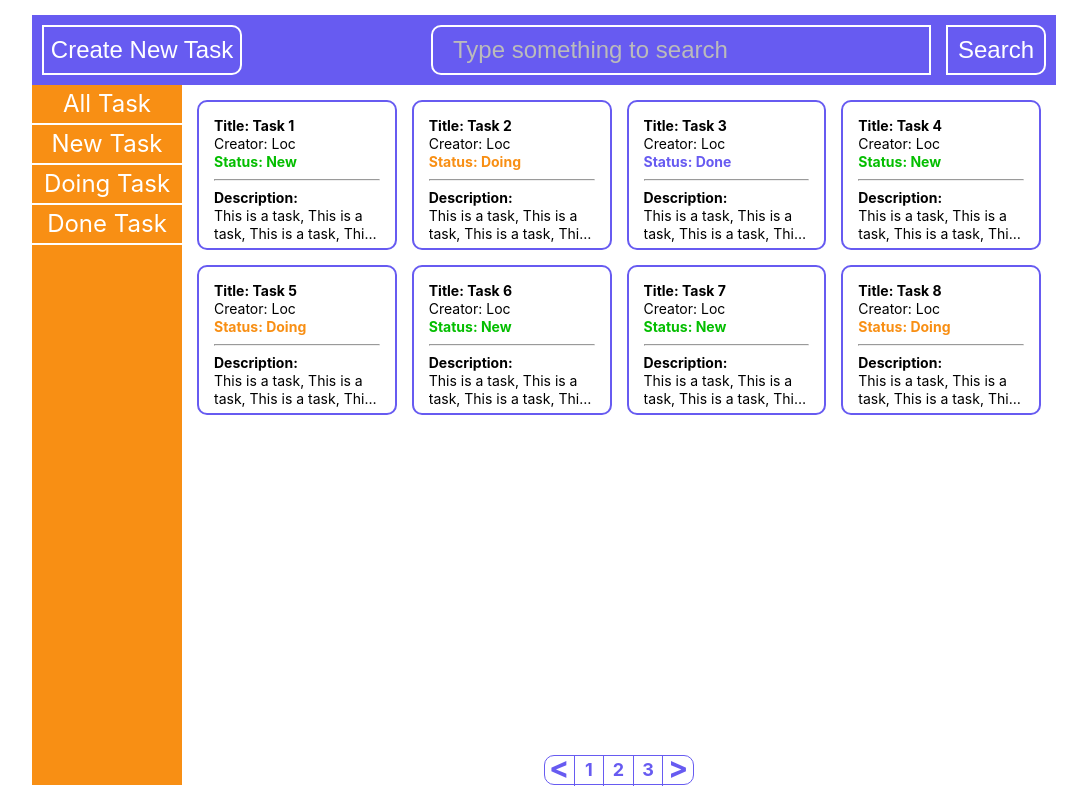
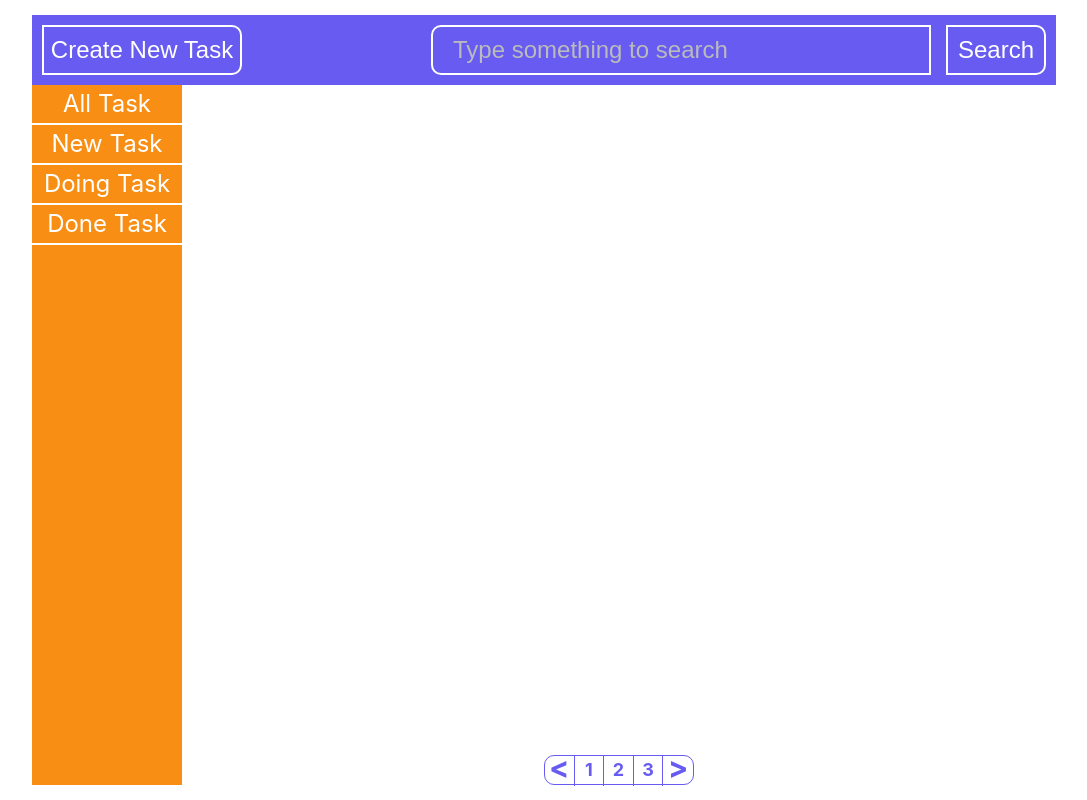
Before and after one commit to hoanglocdn95/todoapp, a React (Create React App) app: page / in a window 1280 px wide. Shown: the whole page, without its empty margins (96-1183 px from the left). Built offline with nearby package versions, Linux system fonts and the light colour scheme.

Commit message:
completed bai 6

```diff
--- a/src/components/Button.js
+++ b/src/components/Button.js
@@ -1,10 +1,14 @@
-const Button = ({ buttonClass, title, style, onClick, type }) => {
+const Button = ({ buttonClass, title, style, onClick, type, disabled }) => {
   return (
     <button
       className={`buttonClass ${buttonClass}`}
-      style={style}
+      style={{
+        ...style,
+        cursor: disabled ? 'not-allowed' : 'pointer',
+      }}
       onClick={onClick}
       type={type}
+      disabled={disabled}
     >
       {title}
     </button>
--- a/src/components/InputText.js
+++ b/src/components/InputText.js
@@ -1,13 +1,20 @@
 const InputText = ({
-  inputClass,
+  inputClass = '',
   label,
   placeholder,
   name,
   value,
   onChange,
+  error = '',
 }) => {
+  const checkInputClass = () => {
+    if (!value) return '';
+    if (value && error) return 'inputText--error';
+    if (value && !error) return 'inputText--valid';
+  };
+
   return (
-    <div className={`inputText ${inputClass}`}>
+    <div className={`inputText ${inputClass} ${checkInputClass()}`}>
       <label htmlFor={name}>{label}</label>
       <input
         name={name}
@@ -15,6 +22,7 @@ const InputText = ({
         value={value}
         onChange={onChange}
       />
+      <p>{error}</p>
     </div>
   );
 };
--- a/src/constants/index.js
+++ b/src/constants/index.js
@@ -8,56 +8,3 @@ export const MODE = {
   SHOW_LIST: 'showList',
   ADD_NEW: 'addNew',
 };
-
-const descriptionData =
-  'This is a task, This is a task, This is a task, This is a task, This is a task.';
-export const todoList = [
-  {
-    title: 'Task 1',
-    creator: 'Loc',
-    status: STATUS.NEW,
-    description: descriptionData,
-  },
-  {
-    title: 'Task 2',
-    creator: 'Loc',
-    status: STATUS.DOING,
-    description: descriptionData,
-  },
-  {
-    title: 'Task 3',
-    creator: 'Loc',
-    status: STATUS.DONE,
-    description: descriptionData,
-  },
-  {
-    title: 'Task 4',
-    creator: 'Loc',
-    status: STATUS.NEW,
-    description: descriptionData,
-  },
-  {
-    title: 'Task 5',
-    creator: 'Loc',
-    status: STATUS.DOING,
-    description: descriptionData,
-  },
-  {
-    title: 'Task 6',
-    creator: 'Loc',
-    status: STATUS.NEW,
-    description: descriptionData,
-  },
-  {
-    title: 'Task 7',
-    creator: 'Loc',
-    status: STATUS.NEW,
-    description: descriptionData,
-  },
-  {
-    title: 'Task 8',
-    creator: 'Loc',
-    status: STATUS.DOING,
-    description: descriptionData,
-  },
-];
--- a/src/layout/Body.js
+++ b/src/layout/Body.js
@@ -1,10 +1,10 @@
 import { useState } from 'react';
 import TodoItem from '../components/TodoItem';
 import AddNewForm from '../shared/AddNewForm';
-import { MODE, STATUS, todoList } from '../constants';
+import { MODE, STATUS } from '../constants';
 
 const Body = ({ mode, handleChangeRenderMode }) => {
-  const [todoItems, setTodoItems] = useState(todoList);
+  const [todoItems, setTodoItems] = useState([]);
 
   const renderTodoItem = () => {
     return todoItems.map((item, index) => (
@@ -18,26 +18,24 @@ const Body = ({ mode, handleChangeRenderMode }) => {
     ));
   };
 
+  const handleSubmit = (e) => {
+    e.preventDefault();
+    const data = {
+      title: e.target[0].value,
+      creator: e.target[1].value,
+      description: e.target[2].value,
+      status: STATUS.NEW,
+    };
+    setTodoItems([data, ...todoItems]);
+    handleChangeRenderMode(MODE.SHOW_LIST);
+  };
+
   const chooseMode = () => {
     switch (mode) {
       case MODE.SHOW_LIST:
         return renderTodoItem();
       case MODE.ADD_NEW:
-        return (
-          <AddNewForm
-            handleSubmit={(e) => {
-              e.preventDefault();
-              const data = {
-                title: e.target[0].value,
-                creator: e.target[1].value,
-                description: e.target[2].value,
-                status: STATUS.NEW,
-              };
-              setTodoItems([data, ...todoItems]);
-              handleChangeRenderMode(MODE.SHOW_LIST);
-            }}
-          />
-        );
+        return <AddNewForm handleSubmit={handleSubmit} />;
       default:
         return renderTodoItem();
     }
--- a/src/shared/AddNewForm.js
+++ b/src/shared/AddNewForm.js
@@ -3,35 +3,81 @@ import InputText from '../components/InputText';
 import Button from '../components/Button';
 
 const AddNewForm = ({ formClass, handleSubmit }) => {
-  const [title, setTitle] = useState('');
-  const [creator, setCreator] = useState('');
-  const [description, setDescription] = useState('');
+  const [form, setForm] = useState({
+    title: '',
+    creator: '',
+    description: '',
+  });
+  const [validData, setValidData] = useState({
+    title: false,
+    creator: false,
+    description: true,
+  });
+
+  const { title, creator, description } = form;
+
+  const formField = [
+    {
+      label: 'Title',
+      placeholder: 'Type title',
+      name: 'title',
+      value: title,
+      regExPattern: /^.{6,18}$/,
+      messageError: 'Please type title, it has length from 6 to 18',
+    },
+    {
+      label: 'Creator',
+      placeholder: 'Type name of Creator',
+      name: 'creator',
+      value: creator,
+      regExPattern: /^.{6,12}$/,
+      messageError: 'Please type Name of Creator, it has length from 6 to 12',
+    },
+    {
+      label: 'Description',
+      placeholder: 'Type description details',
+      name: 'description',
+      value: description,
+      regExPattern: /^.{0,150}$/,
+      messageError: 'Please type Description, it has length from 0 to 150',
+    },
+  ];
+
+  const handleChangeForm = (e, item) => {
+    const { value, name } = e.target;
+    setForm({
+      ...form,
+      [name]: value,
+    });
+    if (value) {
+      setValidData({
+        ...validData,
+        [name]: item.regExPattern.test(value),
+      });
+    }
+  };
+
+  const renderForm = () => {
+    return formField.map((item, index) => {
+      return (
+        <InputText
+          {...item}
+          key={`${item.name}_${index}`}
+          onChange={(e) => handleChangeForm(e, item)}
+          error={!item.value || validData[item.name] ? '' : item.messageError}
+        />
+      );
+    });
+  };
+
+  const checkValidate = () =>
+    validData.title && validData.creator && validData.description;
 
   return (
     <form onSubmit={handleSubmit} className={`formClassContainer ${formClass}`}>
-      <InputText
-        label={'Title'}
-        placeholder={'Type title'}
-        name={'title'}
-        value={title}
-        onChange={(e) => setTitle(e.target.value)}
-      />
-      <InputText
-        label={'Creator'}
-        placeholder={'Name of Creator'}
-        name={'creator'}
-        value={creator}
-        onChange={(e) => setCreator(e.target.value)}
-      />
-      <InputText
-        label={'Description'}
-        placeholder={'Description Details'}
-        name={'description'}
-        value={description}
-        onChange={(e) => setDescription(e.target.value)}
-      />
+      {renderForm()}
       <div>
-        <Button title={'Save'} type={'submit'} />
+        <Button title={'Save'} type={'submit'} disabled={!checkValidate()} />
       </div>
     </form>
   );
--- a/src/styles/form.css
+++ b/src/styles/form.css
@@ -11,6 +11,7 @@
   margin-top: 20px;
   display: flex;
   justify-content: space-between;
+  position: relative;
 }
 
 .inputText > label {
@@ -36,6 +37,32 @@
   border-bottom: 2px solid black;
 }
 
+.inputText > p {
+  position: absolute;
+  bottom: -18px;
+  left: 115px;
+  white-space: nowrap;
+  color: #f90c0c;
+}
+
+.inputText--error > label {
+  color: #f90c0c;
+}
+
+.inputText--error > input,
+.inputText--error > input:focus-visible {
+  border-color: #f90c0c;
+}
+
+.inputText--valid > label {
+  color: #04be00;
+}
+
+.inputText--valid > input,
+.inputText--valid > input:focus-visible {
+  border-color: #04be00;
+}
+
 .buttonClass {
   width: 100px;
   font-size: 24px;
```
